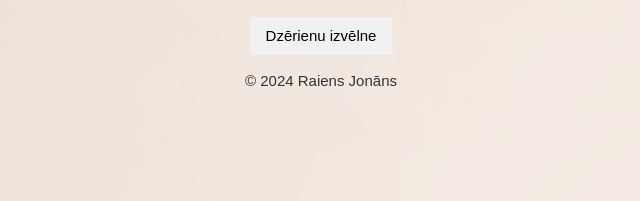
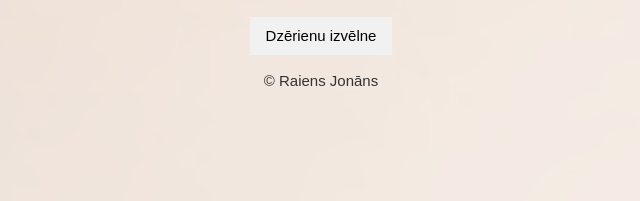
Before and after one commit to RaiensJo/Raiens-Mansportfolio, a website: page index.html in a window 1280 px wide. Shown: the part 1685-1886 px from the top of the page, 319-959 px from the left. Drawn offline with nearby package versions, Linux system fonts and the light colour scheme.

Commit message:
Update index.html

```diff
--- a/index.html
+++ b/index.html
@@ -46,7 +46,7 @@
 
   <footer class="w3-center w3-padding-32">
     <a href="dzerdaudz.html" class="w3-button w3-light-grey">Dzērienu izvēlne</a>
-    <p>&copy; 2024 Raiens Jonāns</p>
+    <p>&copy; Raiens Jonāns</p>
   </footer>
 </div>
 
```
